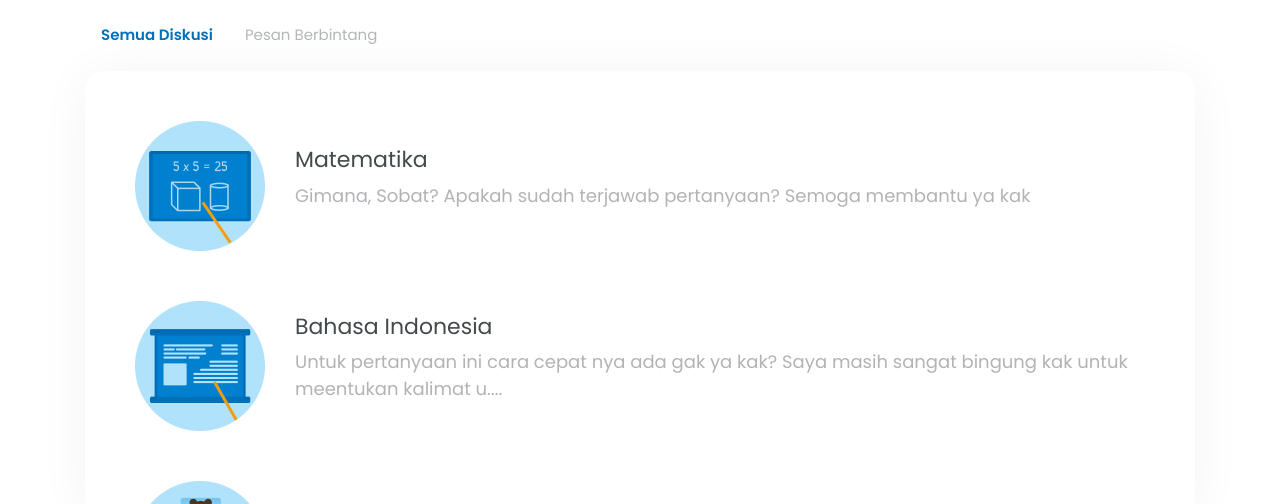
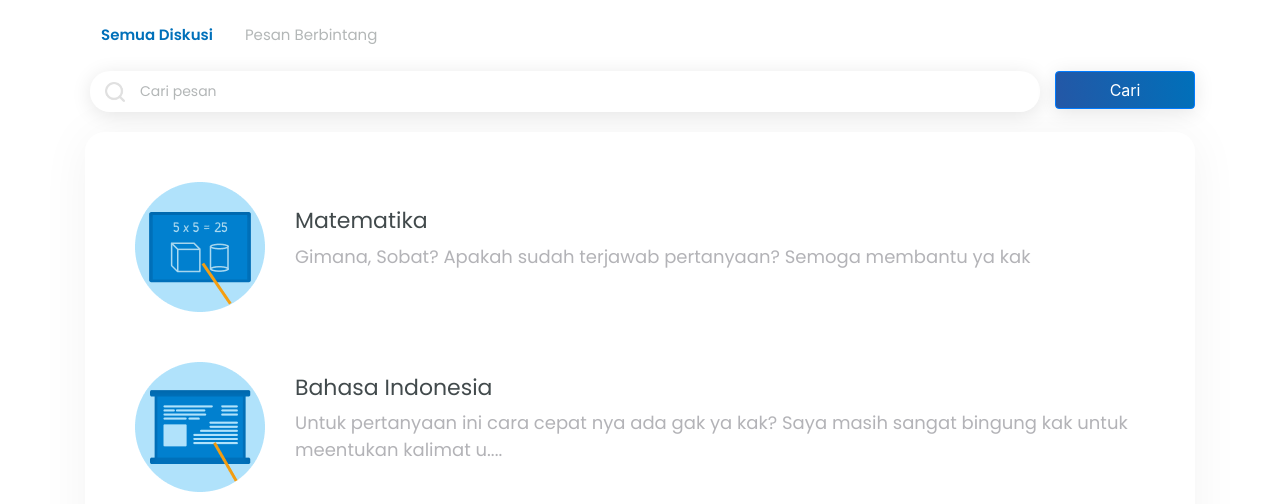
Before and after one commit to NaufalRafi-hub/PROJECT-FP-MAGANG, a plain HTML site: page riwayat_diskusi.html in a window 1280 px wide. Shown: the part 282-786 px from the top of the page. Drawn offline with nearby package versions, Linux system fonts and the light colour scheme.

Commit message:
add search bar

```diff
--- a/r_d.css
+++ b/r_d.css
@@ -79,6 +79,33 @@
 }
 .tabs-body {
   margin-top: 30px;
+}
+.wrap-search {
+  margin-left: 20px;
+  margin-bottom: 20px;
+}
+.search {
+  background: #FFFFFF;
+box-shadow: 0px 3px 20px rgba(0, 0, 0, 0.1);
+border-radius: 20px;
+padding: 10px;
+gap: 15px;
+
+}
+.search p {
+  color: #424a4c;
+  opacity: 40%;
+  font-family: "Poppins", sans-serif;
+  font-size: 14px;
+  font-weight: 500;
+  cursor: pointer;
+}
+.button-cari {
+  background: linear-gradient(81.31deg, #2457A6 0%, #0070BA 100%);
+box-shadow: 0px 3px 20px rgba(0, 0, 0, 0.1);
+border-radius: 20px;
+padding: 10px;
+width: 140px;
 }
 .body-riwayat {
   padding: 50px;
--- a/riwayat_diskusi.html
+++ b/riwayat_diskusi.html
@@ -106,6 +106,17 @@
             >
           </li>
         </ul>
+        <div class="wrap-search">
+          <div class="row">
+            <div class="col d-flex search">
+              <img src="img/searchicon.png" alt="search" width="20" height="20" class="my-auto">
+              <p class="my-auto">Cari pesan</p>
+            </div>
+            <div class="col-auto">
+              <a class="btn btn-primary button-cari" href="./index.html" role="button">Cari</a>
+            </div>
+          </div>
+        </div>
         <div class="tab-content" id="pills-tabContent">
           <div
             class="tab-pane fade show active"
```
Also changed, not shown: img/searchicon.png (added).
